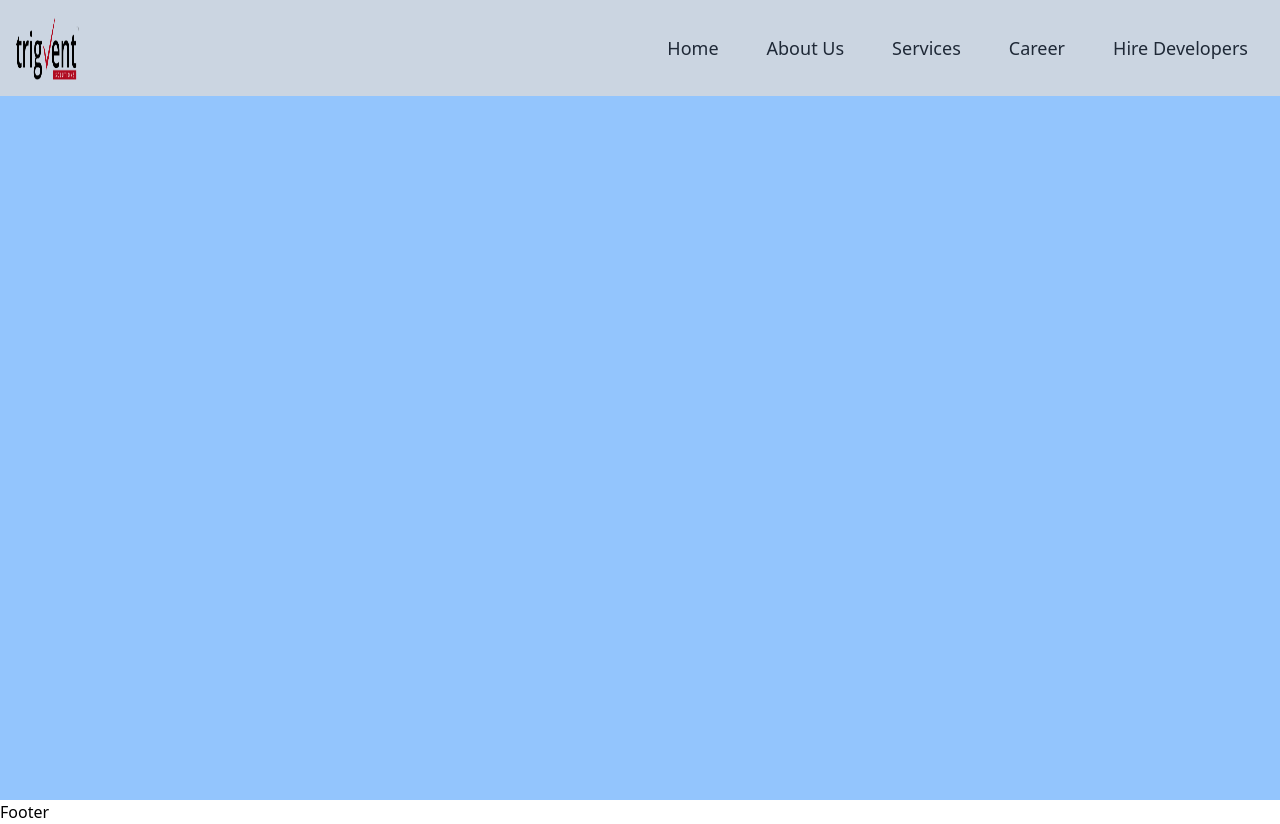
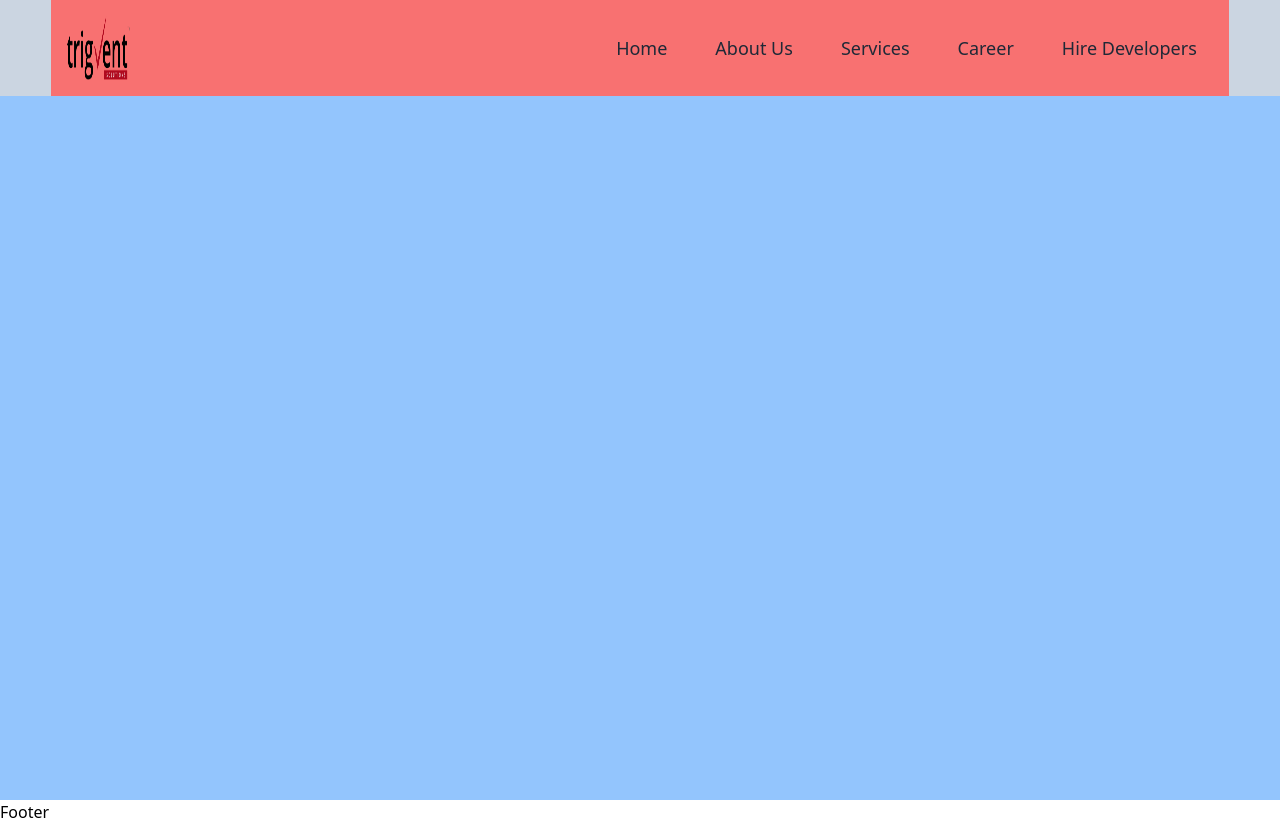
Before and after one commit to Sunidhi-Trigvent/trigvent_site_new, a React (Vite) app: page /hire in a window 1280 px wide. Built offline with nearby package versions, Linux system fonts and the light colour scheme.

Commit message:
header_working

```diff
--- a/src/view/layout/header/index.tsx
+++ b/src/view/layout/header/index.tsx
@@ -34,7 +34,7 @@
     <div>
       <section className="h-screen bg-blue-300">
         <header className="bg-slate-300">
-          <nav className="flex justify-between items-center p-4">
+          <nav className="flex justify-between items-center p-4 w-[92%] bg-red-400 mx-auto">
             <div>
               <img
                 src={logoImage} // Use the imported image here
```
